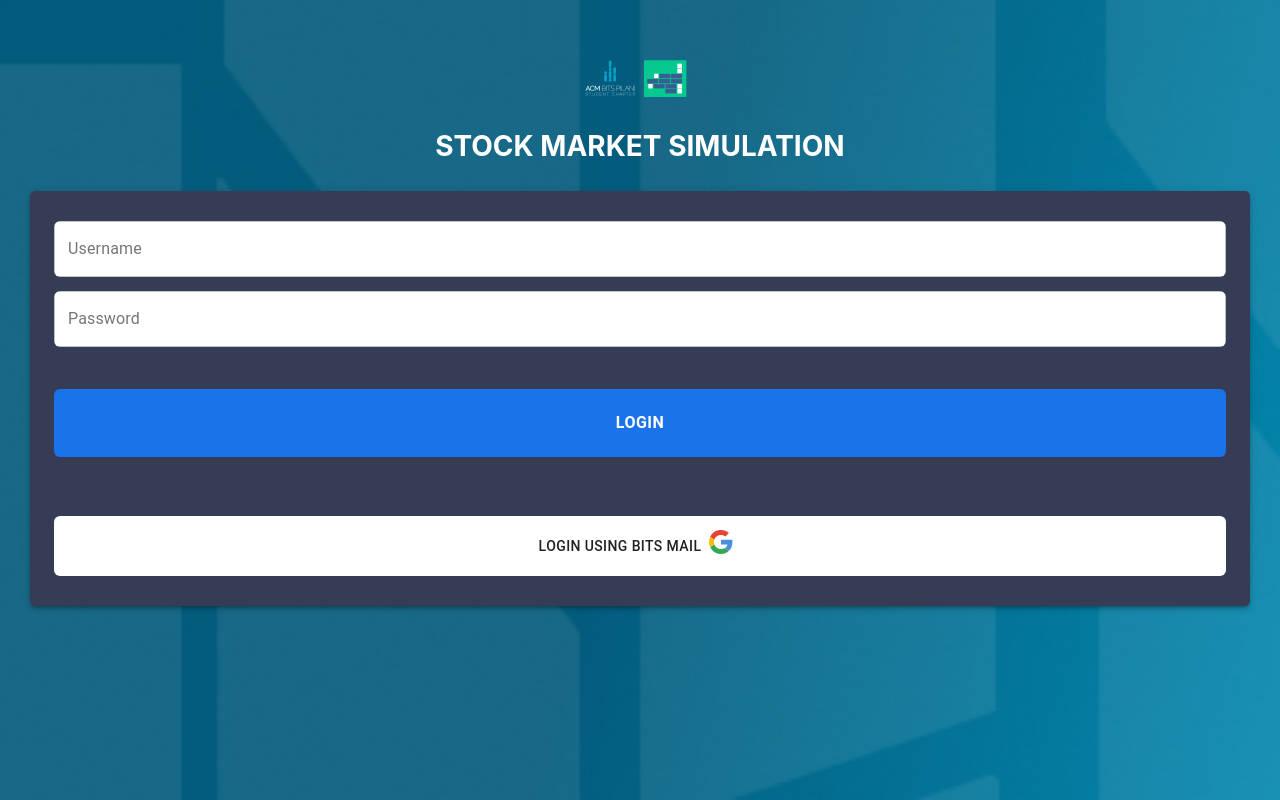
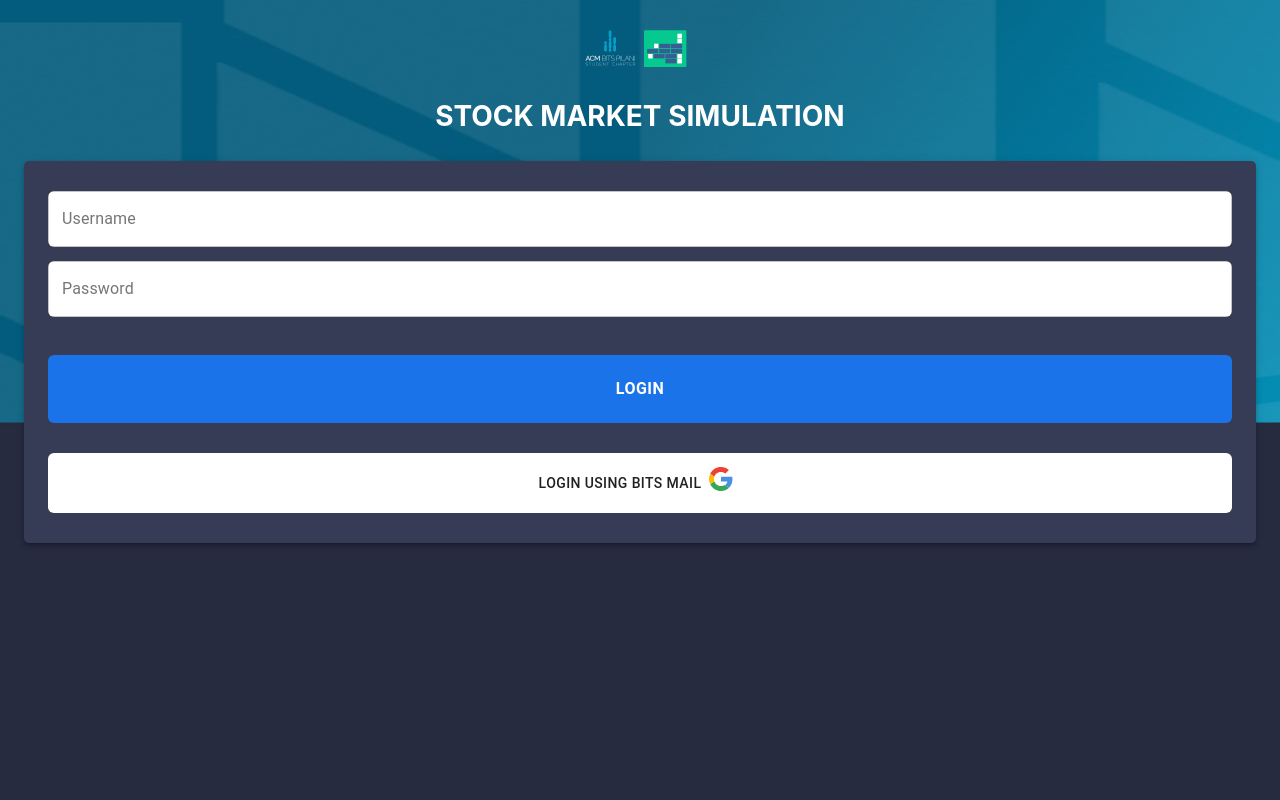
Before and after one commit to bitsacm/stock-market-simulation-2021, a React (Create React App) app: page /login in a window 1280 px wide. Built offline with nearby package versions, Linux system fonts and the light colour scheme.

Commit message:
fixed bg

```diff
--- a/src/pages/LoginPage/LoginPage.js
+++ b/src/pages/LoginPage/LoginPage.js
@@ -14,8 +14,8 @@ const styles = (theme) => ({
   root: {
     height: "100vh",
     backgroundImage: `url(${Image})`,
-    backgroundSize: "cover",
-    padding: "30px"
+    backgroundSize: "100% 100%",
+    backgroundRepeat: "no-repeat"
   },
   image: {
     paddingTop: "30px"
@@ -32,10 +32,10 @@ const styles = (theme) => ({
     borderRadius: 6,
     fontSize: "16px",
     color: "white",
-    marginTop: "10px"
+    marginTop: "6px"
   },
   loginMail: {
-    marginTop: "35px",
+    marginTop: "6px",
     marginBottom: "30px",
     variant: "contained",
     backgroundColor: "white",
```
